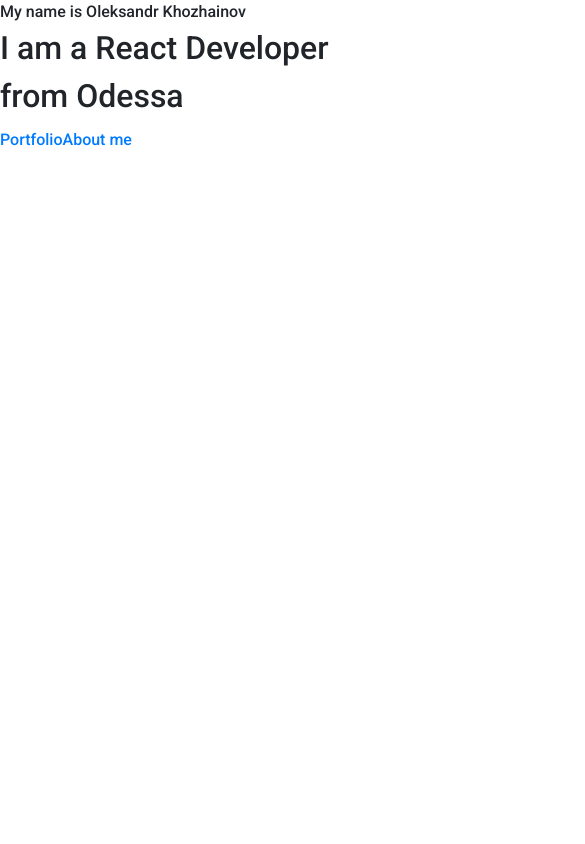
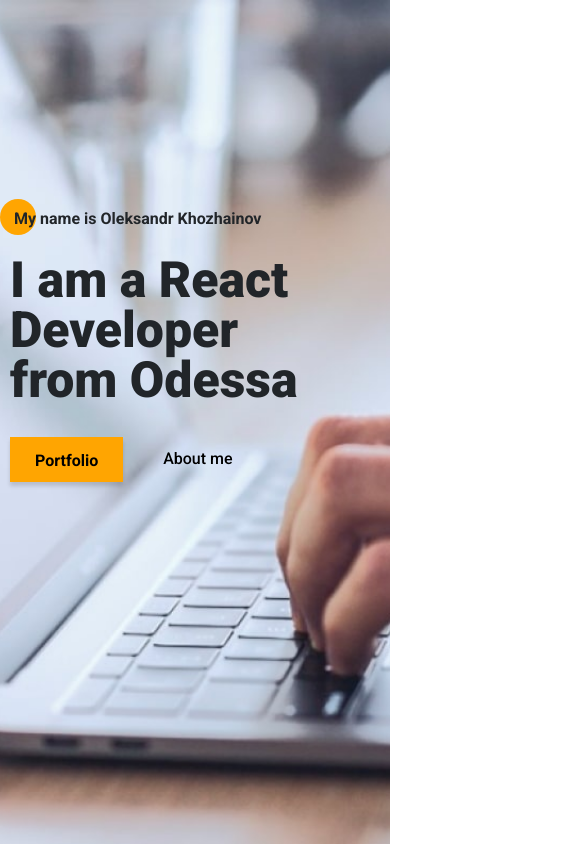
Before and after one commit to khozhainov-aleksandr/Porfolio-Khozhainov-Oleksandr, a Next.js app: page / in a window 390 px wide. Shown: the top 844 px of the page, 585 px wide, since content can reach past the window. Built offline with nearby package versions, Linux system fonts and the light colour scheme.

Commit message:
update styles for Home page Desc and mobile

```diff
--- a/src/styles/Home.module.scss
+++ b/src/styles/Home.module.scss
@@ -1,11 +1,96 @@
+@import './addition/mixin';
+
 .container {
   width: 1140px;
   margin: 0 auto;
 }
 
-.divider {
-  width: 60px;
-  height: 3px;
-  background-color: var(--main-color);
-  margin: 25px auto 0px auto;
+.promo {
+  position: relative;
+  padding-top: 205px;
+  min-height: 100vh;
+  background: url('../img/background/main_background.jpg') no-repeat 50% / cover;
 }
+
+.title {
+  margin-top: 14px;
+  font-size: var(--title_fz50-size);
+  font-weight: var(--title_fz50-weight);
+  line-height: var(--title-height);
+}
+
+.subTitle {
+  position: relative;
+  padding: 2px 0 0 4px;
+  font-weight: var(--title-weight);
+  font-size: var(--title_fz16-size);
+  line-height: var(--title_fz16-height);
+  z-index: 1;
+  @include before_circle;
+}
+
+.btnWrapper {
+  margin-top: 25px;
+  display: flex;
+  align-items: center;
+  justify-content: flex-start;
+}
+
+.btnLinkColored {
+  color: var(--black-color);
+  font-weight: var(--title-weight);
+  @include buttonColored;
+  @include hover_effect;
+}
+
+.btnLink {
+  margin-left: 15px;
+  padding: 12px 25px;
+  color: var(--black-color);
+  font-weight: vat(--title-weight);
+  transition: none;
+  box-shadow: none;
+}
+
+// ! Display width - 1200px
+@media (max-width: 1200px) {
+  .container {
+    max-width: 960px;
+  }
+}
+
+// ! Display width - 992px
+@media (max-width: 992px) {
+  .container {
+    max-width: 720px;
+  }
+}
+
+// ! Display width - 768px
+@media (max-width: 768px) {
+  .container {
+    max-width: 540px;
+  }
+
+  .title {
+    margin-top: 24px;
+    width: 300px;
+    line-height: var(--title_fz50-height);
+  }
+}
+
+// ! Display width - 576px
+@media (max-width: 576px) {
+  .container {
+    width: 100%;
+    padding: 0 10px;
+  }
+
+  .promo {
+    background: url('../img/background/main_background.jpg') no-repeat 57% / cover;
+  }
+
+  .btnWrapper {
+    margin-top: 30px;
+  }
+}
```
